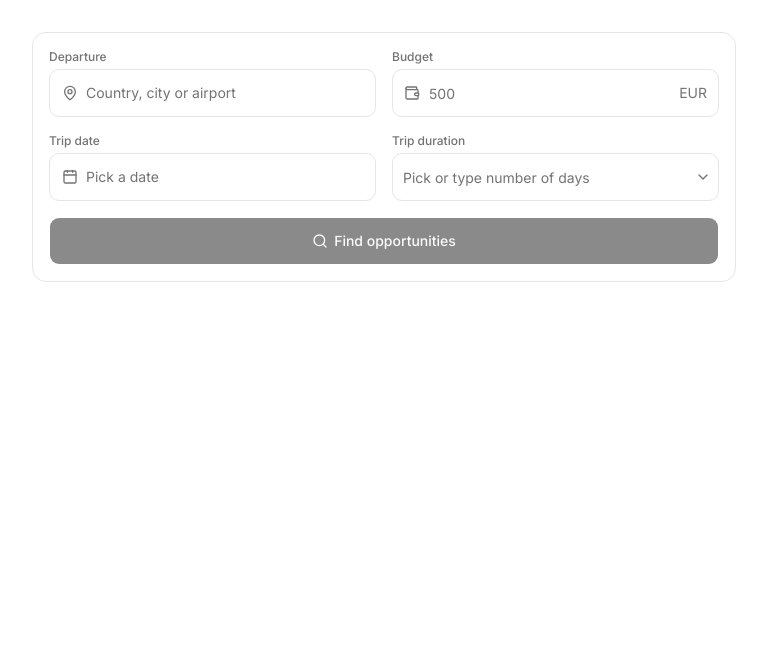
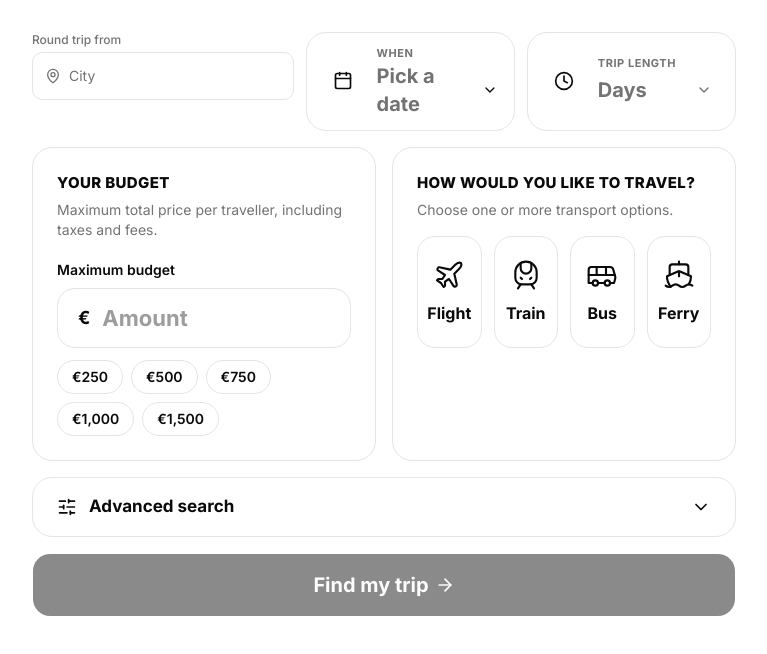
Before and after one commit to jrnskii/explorer, a Next.js app in the folder frontend/: page / in a window 1280 px wide. Shown: the top 654 px of the page, without its empty margins (256-1023 px from the left). Built offline with nearby package versions, Linux system fonts and the light colour scheme.

Commit message:
feat: Overhaul TripInputs component

```diff
--- a/frontend/components/trip-inputs.tsx
+++ b/frontend/components/trip-inputs.tsx
@@ -1,7 +1,20 @@
 "use client"
 
 import * as React from "react"
-import { CalendarIcon, Search, Wallet } from "lucide-react"
+import {
+  ArrowRight,
+  Bus,
+  CalendarIcon,
+  Check,
+  ChevronDown,
+  Clock,
+  Plane,
+  Ship,
+  SlidersHorizontal,
+  TrainFront,
+  X,
+  type LucideIcon,
+} from "lucide-react"
 
 import { CityPicker, type City } from "@/components/city-picker"
 import { Button } from "@/components/ui/button"
@@ -14,9 +27,9 @@ import {
   ComboboxItem,
   ComboboxList,
 } from "@/components/ui/combobox"
-import { Input } from "@/components/ui/input"
 import { Label } from "@/components/ui/label"
 import { Popover, PopoverContent, PopoverTrigger } from "@/components/ui/popover"
+import type { TransportType } from "@/generated/schema_v1"
 import { cn } from "@/lib/utils"
 
 export type TripInputsValue = {
@@ -26,6 +39,12 @@ export type TripInputsValue = {
   date: Date | undefined
   /** Trip length in days (from the duration options); empty string when unset. */
   duration: string
+  /** Allowed transport modes; at least one is required. */
+  modes: TransportType[]
+  /** Cities the trip must pass through. */
+  mustVisit: City[]
+  /** Cities the trip must not touch. */
+  avoid: City[]
 }
 
 export const EMPTY_TRIP_INPUTS: TripInputsValue = {
@@ -33,7 +52,19 @@ export const EMPTY_TRIP_INPUTS: TripInputsValue = {
   budget: "",
   date: undefined,
   duration: "",
+  modes: ["PLANES", "TRAINS", "BUSSES", "FERRIES"],
+  mustVisit: [],
+  avoid: [],
 }
+
+const MODE_OPTIONS: { value: TransportType; label: string; Icon: LucideIcon }[] = [
+  { value: "PLANES", label: "Flight", Icon: Plane },
+  { value: "TRAINS", label: "Train", Icon: TrainFront },
+  { value: "BUSSES", label: "Bus", Icon: Bus },
+  { value: "FERRIES", label: "Ferry", Icon: Ship },
+]
+
+const BUDGET_SUGGESTIONS = [250, 500, 750, 1000, 1500]
 
 type DurationOption = { value: string; label: string }
 
@@ -85,7 +116,116 @@ export function isTripInputsComplete(v: TripInputsValue) {
     v.departure !== null &&
     Number(v.budget) > 0 &&
     v.date !== undefined &&
-    Number(v.duration) > 0
+    Number(v.duration) > 0 &&
+    v.modes.length > 0
+  )
+}
+
+const CARD = "rounded-[20px] border bg-card"
+const CAPTION =
+  "block text-[11px] font-bold tracking-wider text-muted-foreground uppercase"
+const SECTION_TITLE =
+  "text-[15px] font-extrabold tracking-wide text-teal uppercase"
+
+function FieldShell({
+  icon: Icon,
+  invalid,
+  children,
+}: {
+  icon: LucideIcon
+  invalid?: boolean
+  children: React.ReactNode
+}) {
+  return (
+    <div
+      className={cn(
+        CARD,
+        "flex min-h-[84px] items-center gap-3.5 px-4 py-3 transition-colors focus-within:border-teal/60",
+        invalid && "border-red-400"
+      )}
+    >
+      <span className="grid size-10 shrink-0 place-items-center rounded-full bg-mint">
+        <Icon className="size-5 text-teal" />
+      </span>
+      <div className="min-w-0 flex-1">{children}</div>
+    </div>
+  )
+}
+
+function Tick({ className }: { className?: string }) {
+  return (
+    <span
+      className={cn(
+        "grid size-6 shrink-0 place-items-center rounded-full bg-forest",
+        className
+      )}
+    >
+      <Check className="size-3.5 text-white" strokeWidth={3} />
+    </span>
+  )
+}
+
+function CityChips({
+  cities,
+  onRemove,
+}: {
+  cities: City[]
+  onRemove: (city: City) => void
+}) {
+  if (cities.length === 0) return null
+  return (
+    <ul className="mt-2 flex flex-wrap gap-2">
+      {cities.map((c) => (
+        <li
+          key={c.id}
+          className="inline-flex items-center gap-1 rounded-full bg-mint py-1 pr-1.5 pl-3 text-sm font-semibold"
+        >
+          {c.name}
+          <button
+            type="button"
+            aria-label={`Remove ${c.name}`}
+            onClick={() => onRemove(c)}
+            className="grid size-5 place-items-center rounded-full hover:bg-white"
+          >
+            <X className="size-3" />
+          </button>
+        </li>
+      ))}
+    </ul>
+  )
+}
+
+function MultiCityField({
+  label,
+  placeholder,
+  selected,
+  onChange,
+  cities,
+  exclude,
+}: {
+  label: string
+  placeholder: string
+  selected: City[]
+  onChange: (cities: City[]) => void
+  cities: City[]
+  /** Cities that can't be picked here (already used elsewhere). */
+  exclude: City[]
+}) {
+  const taken = new Set([...selected, ...exclude].map((c) => c.id))
+  return (
+    <div>
+      <CityPicker
+        label={label}
+        placeholder={placeholder}
+        value={null}
+        onChange={(c) => c && onChange([...selected, c])}
+        cities={cities.filter((c) => !taken.has(c.id))}
+      />
+      <CityChips
+        cities={selected}
+        onRemove={(c) => onChange(selected.filter((x) => x.id !== c.id))}
+      />
+    </div>
   )
 }
 
@@ -99,6 +239,7 @@ export function TripInputs({
 }: TripInputsProps) {
   const id = React.useId()
   const [dateOpen, setDateOpen] = React.useState(false)
+  const [advancedOpen, setAdvancedOpen] = React.useState(false)
   const selectedDuration = optionForDays(value.duration)
   const [durationQuery, setDurationQuery] = React.useState(
     selectedDuration?.label ?? ""
@@ -108,6 +249,110 @@ export function TripInputs({
   const set = <K extends keyof TripInputsValue>(key: K, v: TripInputsValue[K]) =>
     onChange({ ...value, [key]: v })
 
+  const toggleMode = (mode: TransportType) =>
+    set(
+      "modes",
+      value.modes.includes(mode)
+        ? value.modes.filter((m) => m !== mode)
+        : [...value.modes, mode]
+    )
+
+  const budget = (
+    <section
+      aria-labelledby={`${id}-budget-title`}
+      className={cn(CARD, "p-5 sm:p-6")}
+    >
+      <h2 id={`${id}-budget-title`} className={SECTION_TITLE}>
+        Your budget
+      </h2>
+      <p className="mt-1.5 text-sm text-muted-foreground">
+        Maximum total price per traveller, including taxes and fees.
+      </p>
+      <label htmlFor={`${id}-budget`} className="mt-5 mb-2 block text-sm font-semibold">
+        Maximum budget
+      </label>
+      <div className="flex h-[60px] max-w-[380px] items-center gap-3 rounded-2xl border border-teal/60 bg-card px-5 focus-within:ring-4 focus-within:ring-mint">
+        <span className="text-lg font-bold">€</span>
+        <input
+          id={`${id}-budget`}
+          type="text"
+          inputMode="numeric"
+          autoComplete="off"
+          placeholder="Amount"
+          value={value.budget}
+          onChange={(e) =>
+            set(
+              "budget",
+              e.target.value.replace(/\D/g, "").replace(/^0+/, "").slice(0, 7)
+            )
+          }
+          className="min-w-0 flex-1 bg-transparent text-[22px] font-bold outline-none placeholder:text-muted-foreground/70"
+        />
+      </div>
+      <div className="mt-3 flex flex-wrap gap-2">
+        {BUDGET_SUGGESTIONS.map((n) => (
+          <button
+            key={n}
+            type="button"
+            aria-pressed={value.budget === String(n)}
+            onClick={() => set("budget", String(n))}
+            className={cn(
+              "rounded-full border px-3.5 py-1.5 text-sm font-semibold transition-colors hover:bg-mint",
+              value.budget === String(n) && "border-teal/70 bg-sel text-teal"
+            )}
+          >
+            €{n.toLocaleString("en-GB")}
+          </button>
+        ))}
+      </div>
+    </section>
+  )
+
+  const transport = (
+    <section
+      aria-labelledby={`${id}-transport-title`}
+      className={cn(CARD, "p-5 sm:p-6")}
+    >
+      <h2 id={`${id}-transport-title`} className={SECTION_TITLE}>
+        How would you like to travel?
+      </h2>
+      <p className="mt-1.5 text-sm text-muted-foreground">
+        Choose one or more transport options.
+      </p>
+      <div
+        role="group"
+        aria-label="Transport"
+        className="mt-4 grid grid-cols-2 gap-2.5 sm:grid-cols-4 sm:gap-3"
+      >
+        {MODE_OPTIONS.map(({ value: mode, label, Icon }) => {
+          const on = value.modes.includes(mode)
+          return (
+            <button
+              key={mode}
+              type="button"
+              role="checkbox"
+              aria-checked={on}
+              onClick={() => toggleMode(mode)}
+              className={cn(
+                "relative flex min-h-[112px] cursor-pointer flex-col items-center justify-center gap-2.5 rounded-2xl border font-bold transition-all select-none hover:shadow-sm active:scale-[0.97]",
+                on ? "border-teal/70 bg-sel" : "bg-card hover:border-teal/40"
+              )}
+            >
+              {on && <Tick className="absolute top-2 right-2 size-[22px]" />}
+              <Icon className="size-8 text-forest" strokeWidth={1.6} />
+              {label}
+            </button>
+          )
+        })}
+      </div>
+      {value.modes.length === 0 && (
+        <p role="alert" className="mt-2 text-[13px] text-red-700">
+          Choose at least one way to travel.
+        </p>
+      )}
+    </section>
+  )
+
   return (
     <form
       aria-label="Trip details"
@@ -115,45 +360,19 @@ export function TripInputs({
         e.preventDefault()
         if (isTripInputsComplete(value) && !loading) onSubmit?.(value)
       }}
-      className={cn(
-        "grid gap-4 rounded-xl border bg-card p-4 text-card-foreground sm:grid-cols-2",
-        className
-      )}
+      className={cn("space-y-4", className)}
     >
+      <div className="grid gap-3 sm:grid-cols-2 lg:grid-cols-[1.25fr_1fr_1fr]">
         <CityPicker
-        label="Departure"
+          variant="card"
+          label="Round trip from"
+          helper="Leave and return to the same place."
+          placeholder="City"
           value={value.departure}
           onChange={(c) => set("departure", c)}
           cities={cities}
         />
 
-      <div className="flex flex-col gap-1">
-        <Label htmlFor={`${id}-budget`} className="text-xs text-muted-foreground">
-          Budget
-        </Label>
-        <div className="relative">
-          <Wallet className="pointer-events-none absolute top-1/2 left-3 size-4 -translate-y-1/2 text-muted-foreground" />
-          <Input
-            id={`${id}-budget`}
-            type="number"
-            inputMode="numeric"
-            min={0}
-            step={50}
-            placeholder="500"
-            value={value.budget}
-            onChange={(e) => set("budget", e.target.value)}
-            className="h-12 pr-12 pl-9"
-          />
-          <span className="pointer-events-none absolute top-1/2 right-3 -translate-y-1/2 text-sm text-muted-foreground">
-            EUR
-          </span>
-        </div>
-      </div>
-
-      <div className="flex flex-col gap-1">
-        <Label htmlFor={`${id}-date`} className="text-xs text-muted-foreground">
-          Trip date
-        </Label>
         <Popover
           open={dateOpen}
           onOpenChange={(open) => {
@@ -161,21 +380,26 @@ export function TripInputs({
             setDateOpen(open)
           }}
         >
+          <FieldShell icon={CalendarIcon}>
+            <Label htmlFor={`${id}-date`} className={CAPTION}>
+              When
+            </Label>
             <PopoverTrigger
               render={
-              <Button
+                <button
                   id={`${id}-date`}
-                variant="outline"
+                  type="button"
                   className={cn(
-                  "h-12 w-full justify-start gap-2 px-3 font-normal",
+                    "flex w-full items-center justify-between text-left text-xl font-bold",
                     !value.date && "text-muted-foreground"
                   )}
                 />
               }
             >
-            <CalendarIcon className="size-4" />
               {value.date ? dateFormat.format(value.date) : "Pick a date"}
+              <ChevronDown className="size-4 text-foreground" />
             </PopoverTrigger>
+          </FieldShell>
           <PopoverContent align="start" className="w-auto p-0">
             <Calendar
               mode="single"
@@ -189,11 +413,10 @@ export function TripInputs({
             />
           </PopoverContent>
         </Popover>
-      </div>
 
-      <div className="flex flex-col gap-1">
-        <Label htmlFor={`${id}-duration`} className="text-xs text-muted-foreground">
-          Trip duration
+        <FieldShell icon={Clock}>
+          <Label htmlFor={`${id}-duration`} className={CAPTION}>
+            Trip length
           </Label>
           <Combobox
             items={durationItems(durationQuery, selectedDuration)}
@@ -207,8 +430,8 @@ export function TripInputs({
           >
             <ComboboxInput
               id={`${id}-duration`}
-            placeholder="Pick or type number of days"
-            className="h-12"
+              placeholder="Days"
+              className="h-auto border-0 bg-transparent has-[[data-slot=input-group-control]:focus-visible]:ring-0 dark:bg-transparent [&_input]:h-auto [&_input]:px-0 [&_input]:text-xl [&_input]:font-bold [&_input]:md:text-xl"
             />
             <ComboboxContent>
               <ComboboxEmpty>Enter a whole number of days (1–365)</ComboboxEmpty>
@@ -221,16 +444,70 @@ export function TripInputs({
               </ComboboxList>
             </ComboboxContent>
           </Combobox>
+        </FieldShell>
       </div>
+
+      <div className="grid gap-4 lg:grid-cols-2">
+        {budget}
+        {transport}
+      </div>
+
+      <section className={CARD}>
+        <button
+          type="button"
+          aria-expanded={advancedOpen}
+          aria-controls={`${id}-advanced`}
+          onClick={() => setAdvancedOpen((o) => !o)}
+          className="flex w-full items-center gap-3 rounded-[20px] px-5 py-4 text-left sm:px-6"
+        >
+          <SlidersHorizontal className="size-5 text-teal" />
+          <span className="flex-1 text-[17px] font-bold">Advanced search</span>
+          <ChevronDown
+            className={cn(
+              "size-5 transition-transform duration-300",
+              advancedOpen && "rotate-180"
+            )}
+          />
+        </button>
+        {advancedOpen && (
+          <div
+            id={`${id}-advanced`}
+            className="grid gap-5 px-5 pt-1 pb-6 sm:px-6 md:grid-cols-2"
+          >
+            <MultiCityField
+              label="Must-visit cities"
+              placeholder="e.g. Prague"
+              selected={value.mustVisit}
+              onChange={(c) => set("mustVisit", c)}
+              cities={cities}
+              exclude={[
+                ...value.avoid,
+                ...(value.departure ? [value.departure] : []),
+              ]}
+            />
+            <MultiCityField
+              label="Avoid cities"
+              placeholder="e.g. Paris"
+              selected={value.avoid}
+              onChange={(c) => set("avoid", c)}
+              cities={cities}
+              exclude={[
+                ...value.mustVisit,
+                ...(value.departure ? [value.departure] : []),
+              ]}
+            />
+          </div>
+        )}
+      </section>
 
       <Button
         type="submit"
         size="lg"
         disabled={!isTripInputsComplete(value) || loading}
-        className="h-12 sm:col-span-2"
+        className="h-16 w-full rounded-[18px] text-xl font-bold hover:bg-deep hover:shadow-lg"
       >
-        <Search className="size-4" />
-        {loading ? "Searching…" : "Find opportunities"}
+        {loading ? "Searching…" : "Find my trip"}
+        {!loading && <ArrowRight className="size-5" />}
       </Button>
     </form>
   )
```
Lines whose indentation alone changed are shown as unchanged.
